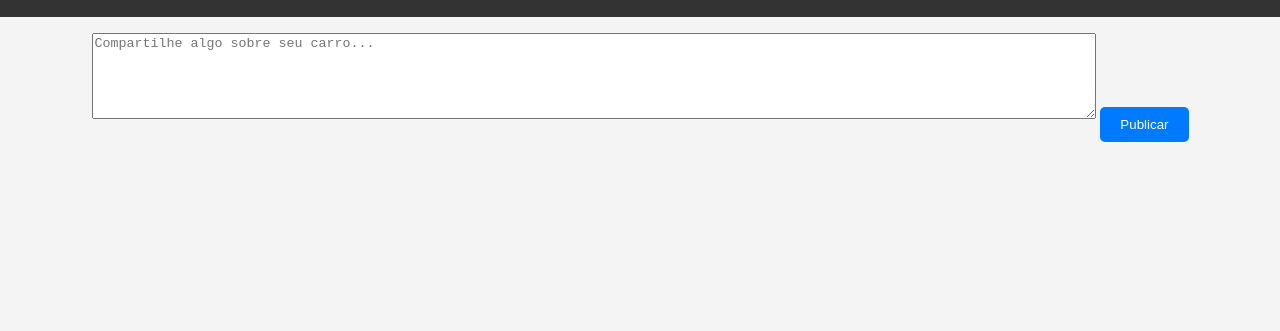
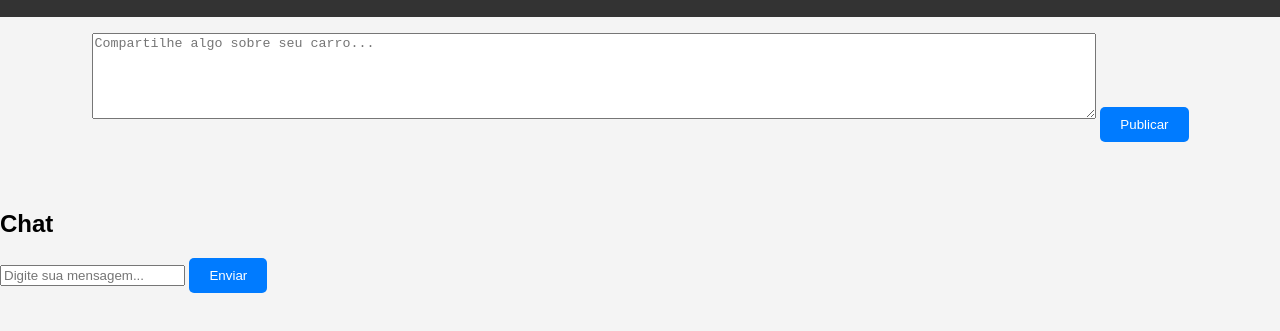
Before and after one commit to Ronytune/Machines-Lovers, a plain HTML site: page index.html in a window 1280 px wide. Shown: the part 95-426 px from the top of the page. Drawn offline with Linux system fonts and the light colour scheme.

Commit message:
Update index.html

```diff
--- a/index.html
+++ b/index.html
@@ -17,7 +17,15 @@
     </section>
 
     <section id="feed">
-      <!-- Os posts vão aparecer aqui -->
+  <!-- Os posts vão aparecer aqui -->
+</section>
+    <section id="chat">
+  <h2>Chat</h2>
+  <div id="chat-box"></div>
+  <input type="text" id="chat-input" placeholder="Digite sua mensagem...">
+  <button onclick="enviarMensagem()">Enviar</button>
+</section>
+
     </section>
   </main>
 
```
